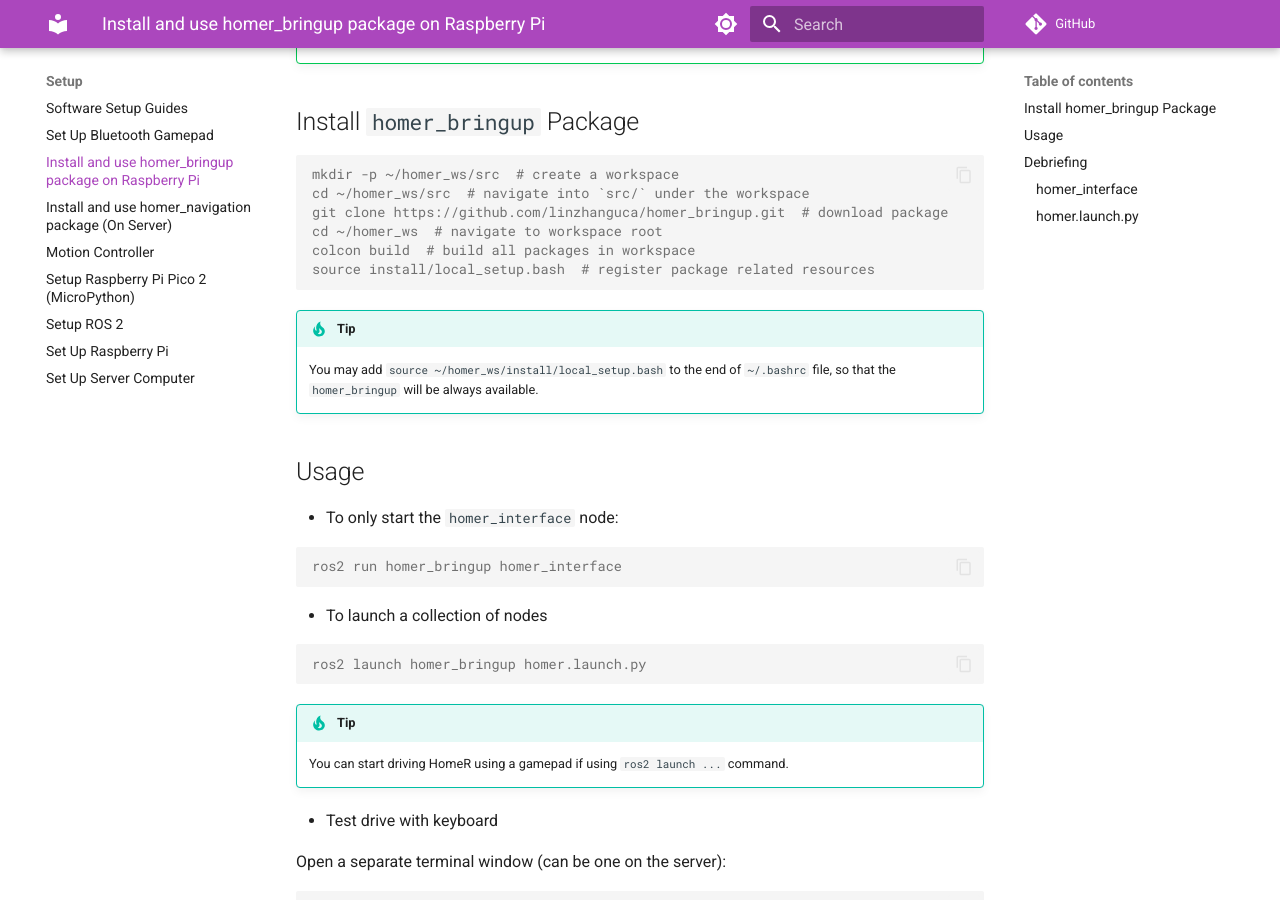
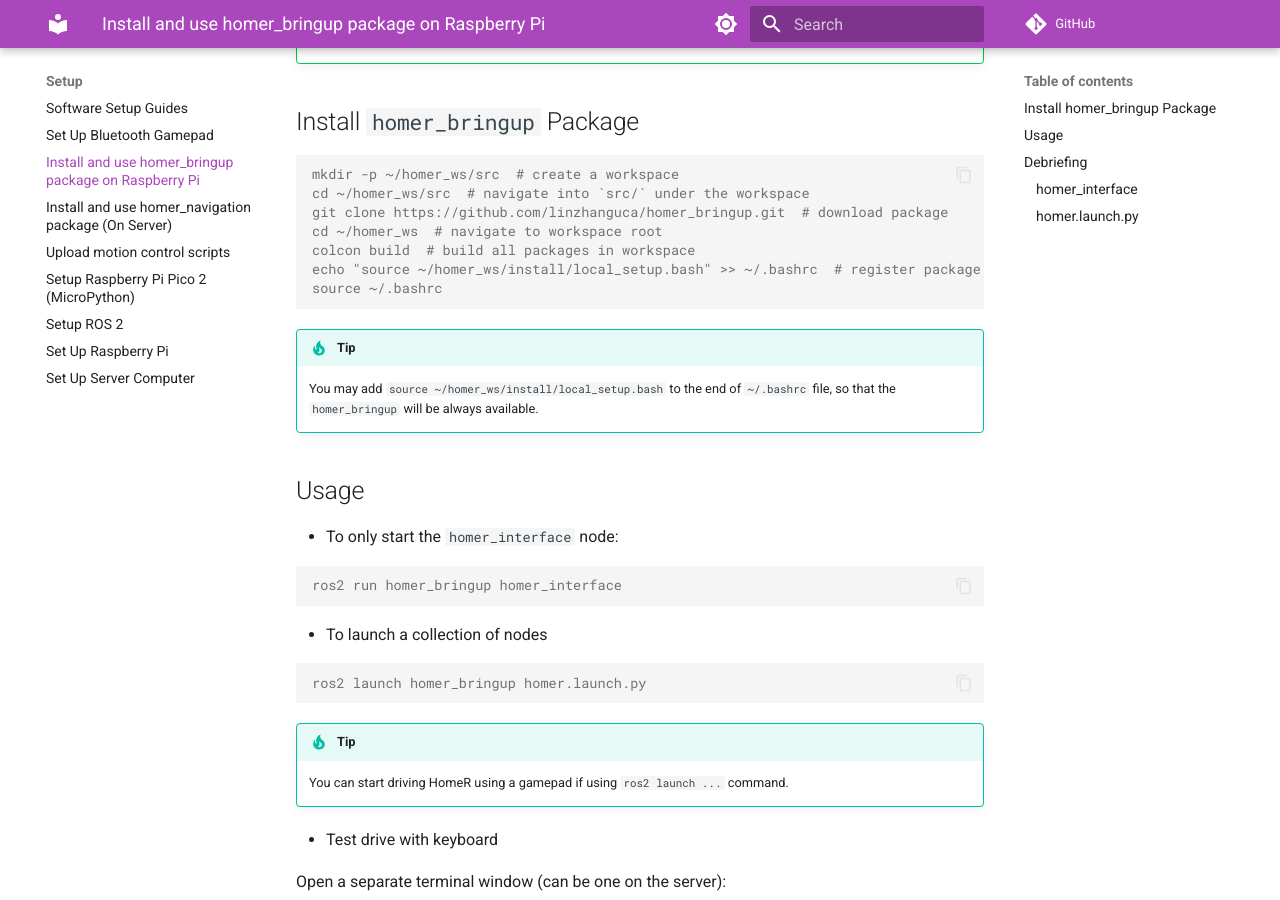
Before and after one commit to linzhangUCA/homer_docs, an MkDocs documentation site: the page built from docs/setup/homer_bringup.md, in a window 1280 px wide and 900 px high, scrolled down 335 px. Built offline with MkDocs 1.6.1 and Material for MkDocs 9.7.7, drawn with Linux system fonts in a browser that asks for light colours; comment, search, counter and statistics services are not loaded.

Commit message:
minor update pages

````diff
--- a/docs/setup/homer_bringup.md
+++ b/docs/setup/homer_bringup.md
@@ -14,7 +14,8 @@ cd ~/homer_ws/src  # navigate into `src/` under the workspace
 git clone https://github.com/linzhanguca/homer_bringup.git  # download package
 cd ~/homer_ws  # navigate to workspace root
 colcon build  # build all packages in workspace
-source install/local_setup.bash  # register package related resources
+echo "source ~/homer_ws/install/local_setup.bash" >> ~/.bashrc  # register package related resources
+source ~/.bashrc
 ```
 
 !!! tip
--- a/docs/setup/motion_control.md
+++ b/docs/setup/motion_control.md
@@ -1,4 +1,4 @@
-# Motion Controller
+# Upload motion control scripts
 
 The HomeR's motion control is relying on a series of MicroPython scripts running on the Pico board.
 Please follow the steps below to get the Pico ready for driving HomeR and sensing its motion status.
````
Also changed, not shown: docs/setup/homer_nav.md (+2 -1 lines).
